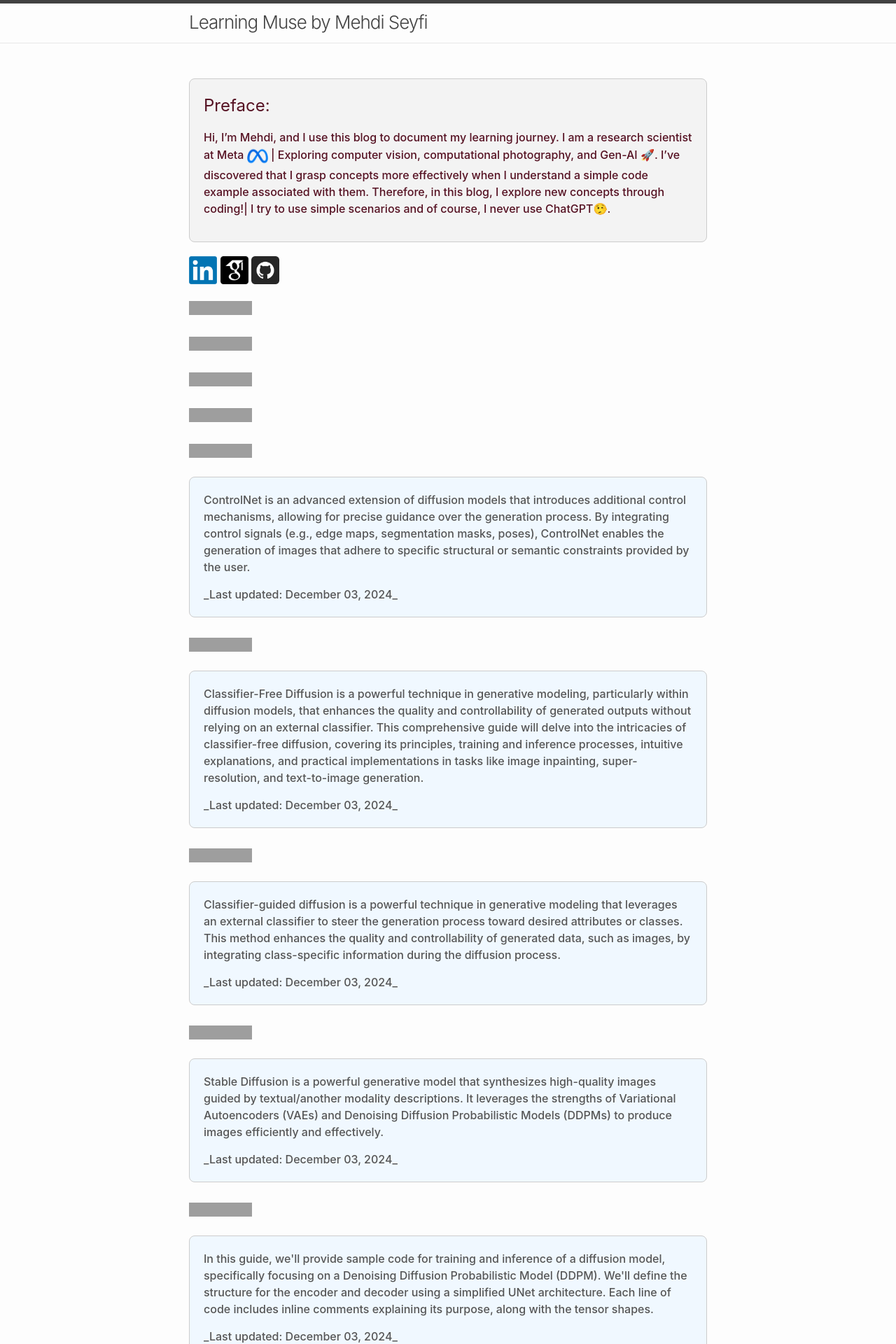
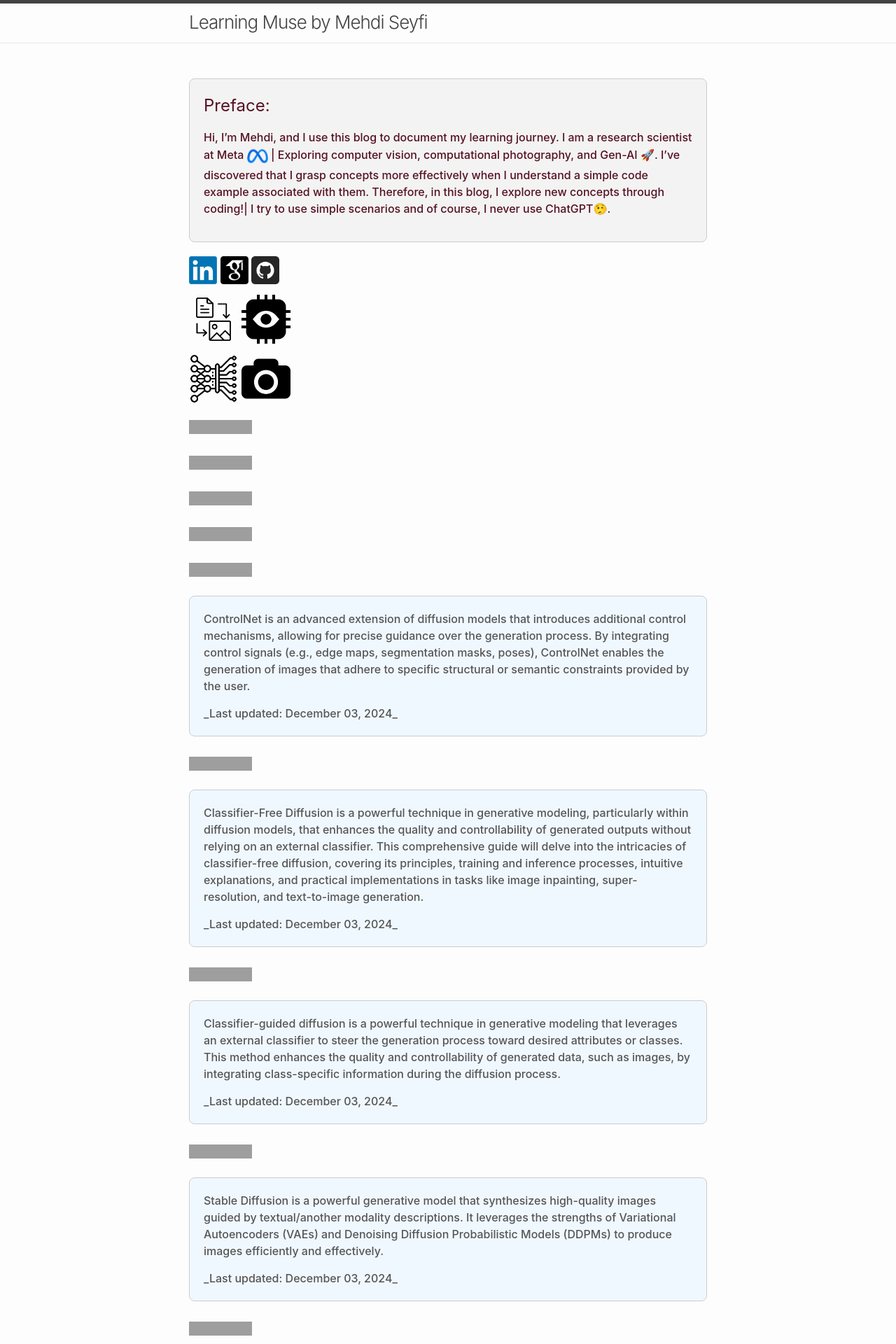
Before and after one commit to panaali/mseyfi.github.io, a Jekyll site: the page built from index.md, in a window 1280 px wide. Shown: the top 1920 px of the page at 70% size. Built offline with Jekyll 4.4.1, drawn with Linux system fonts in a browser that asks for light colours; our own code applies the rules of GitHub Pages for plain Markdown files; grey boxes are pictures that could not be loaded.

Commit message:
Update index.md

```diff
--- a/index.md
+++ b/index.md
@@ -25,6 +25,12 @@ I try to use simple scenarios and of course, I never use ChatGPT🤥.
 [<img src="images/LinkedIn_logo_initials.png"  width="40" height="40">](https://www.linkedin.com/in/mehdi-seyfi-38189220/)   [<img src="images/googlescholar.png"  width="40" height="40">](https://scholar.google.ca/citations?user=6l0PmOEAAAAJ&hl=en) [<img src="images/github.png"  width="40" height="40">](https://github.com/mseyfi)
 <p></p>
 <p></p>
+
+[<img src="images/GenAI.png"  width="70" height="70">](main_page/GenAI)
+[<img src="images/CV.png"  width="70" height="70">](main_page/CV)
+
+[<img src="images/ML.png"  width="70" height="70">](main_page/ML)
+[<img src="images/CP.png"  width="70" height="70">](main_page/CP)
 
 ## [![GenAI](https://img.shields.io/badge/GenAI-Selected_Topics_in_GenAI-green?style=for-the-badge&logo=github)](main_page/GenAI)
 ## [![CV](https://img.shields.io/badge/CV-Selected_Topics_in_Computer_Vision-green?style=for-the-badge&logo=github)](main_page/CV)
```
